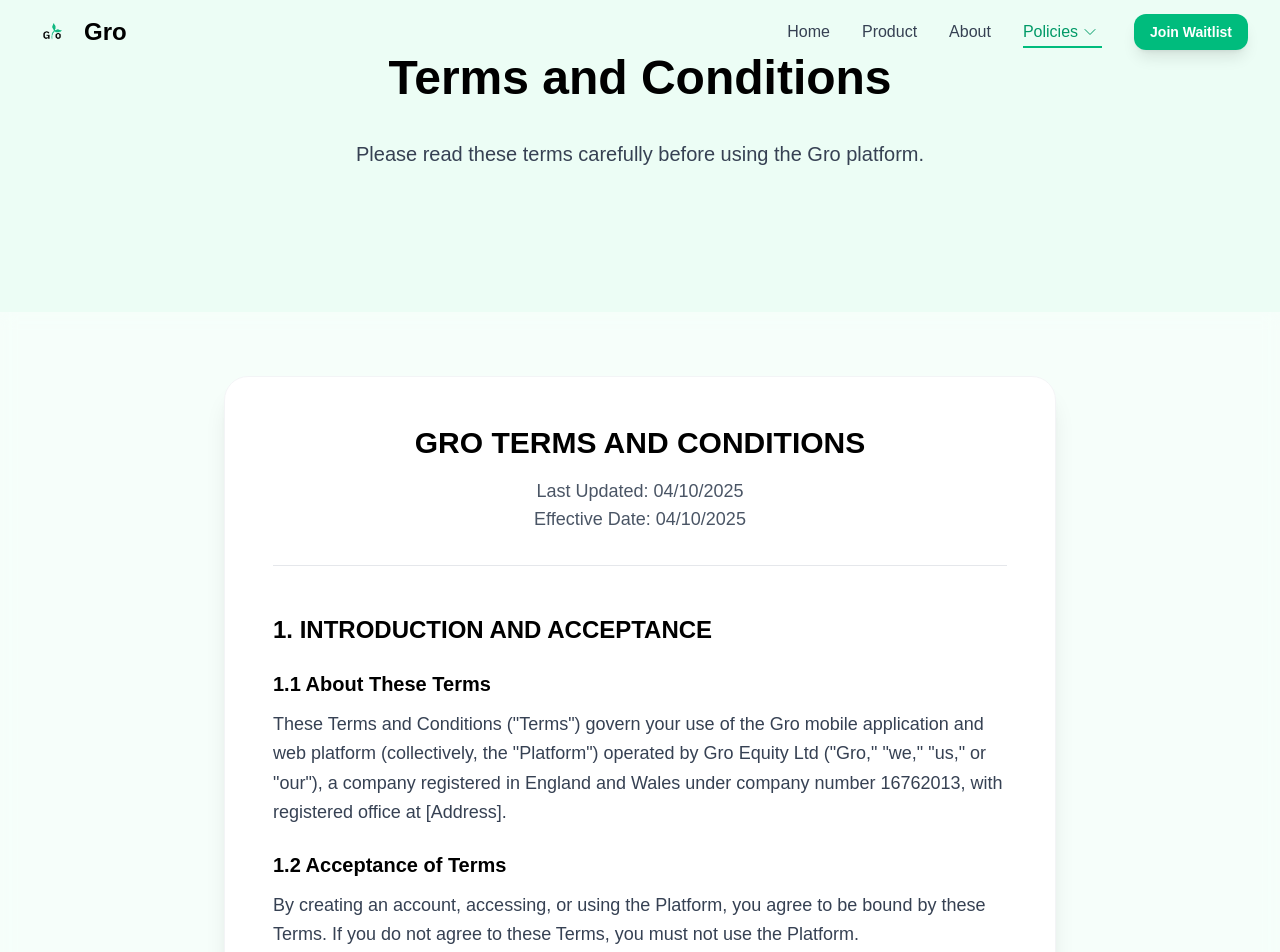
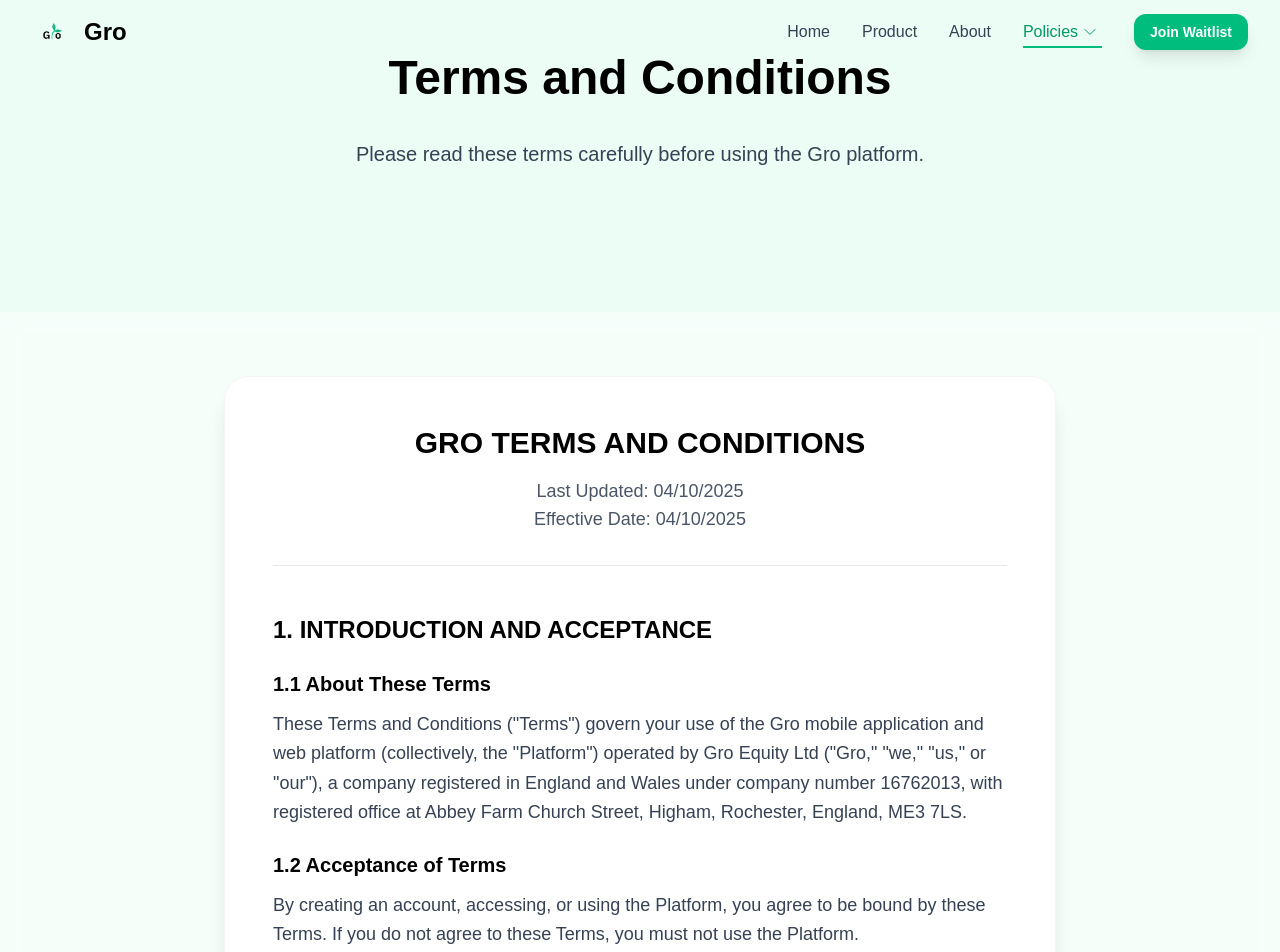
Before and after one commit to rubberduckies12/gro, a Next.js app in the folder webpage/: page /policy/terms/terms in a window 1280 px wide. Shown: the top 952 px of the page. Built offline with nearby package versions, Linux system fonts and the light colour scheme.

Commit message:
terms update

```diff
--- a/webpage/src/pages/policy/terms/terms.tsx
+++ b/webpage/src/pages/policy/terms/terms.tsx
@@ -45,7 +45,7 @@
                   <div>
                     <h4 className="text-lg sm:text-xl font-semibold text-black mb-3">1.1 About These Terms</h4>
                     <p className="text-base sm:text-lg text-gray-700 leading-relaxed">
-                      These Terms and Conditions ("Terms") govern your use of the Gro mobile application and web platform (collectively, the "Platform") operated by Gro Equity Ltd ("Gro," "we," "us," or "our"), a company registered in England and Wales under company number 16762013, with registered office at [Address].
+                      These Terms and Conditions ("Terms") govern your use of the Gro mobile application and web platform (collectively, the "Platform") operated by Gro Equity Ltd ("Gro," "we," "us," or "our"), a company registered in England and Wales under company number 16762013, with registered office at Abbey Farm Church Street, Higham, Rochester, England, ME3 7LS.
                     </p>
                   </div>
 
```
